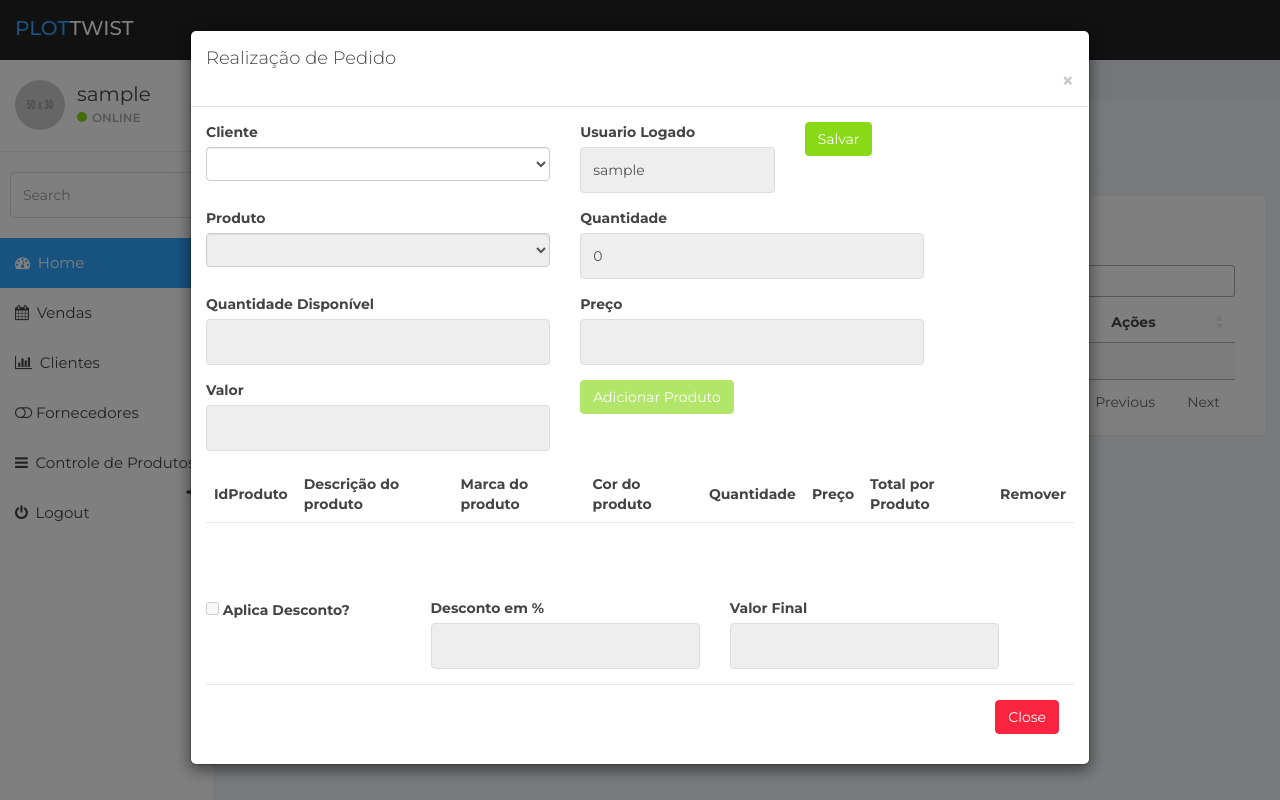
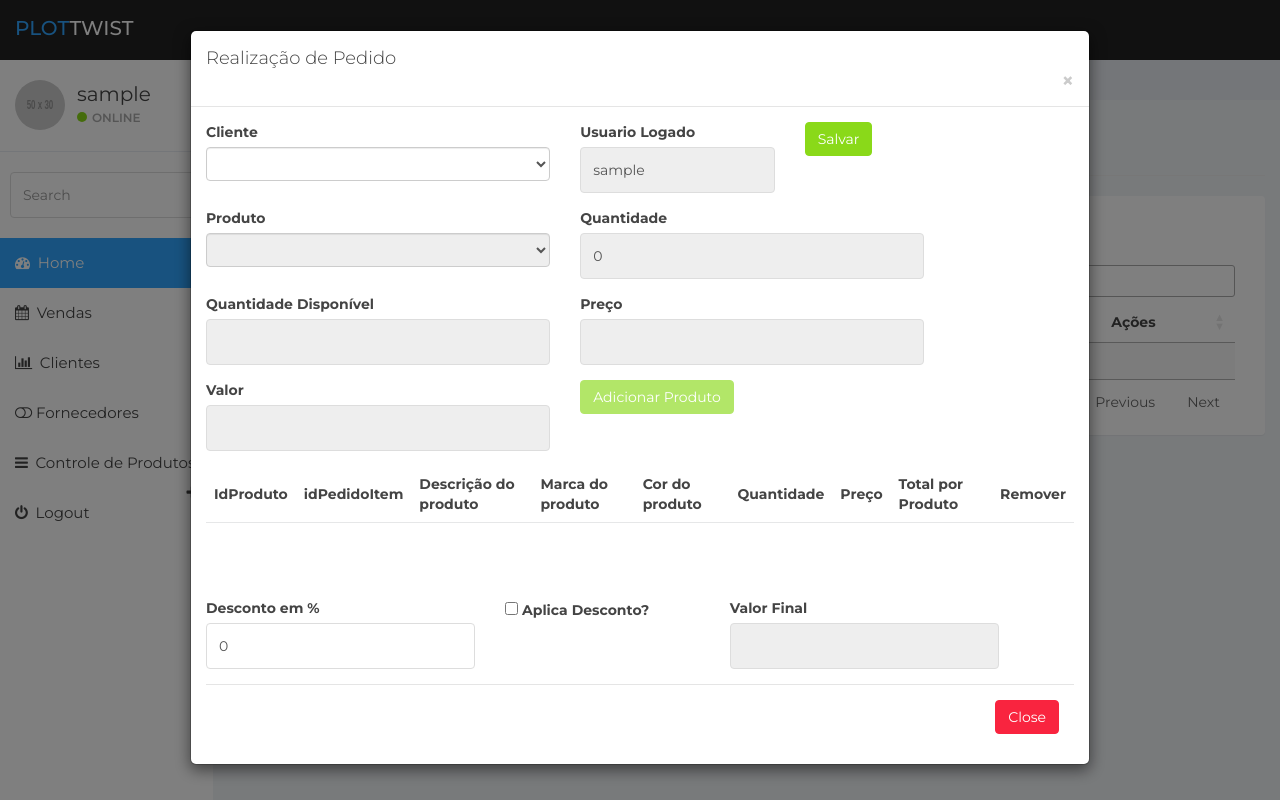
Before and after one commit to Zaael/PlotTwist_CatarinaFrazao, a Flask app: page /vendas in a window 1280 px wide, after a click on "Novo Pedido". Run offline with Flask 2, Linux system fonts and the light colour scheme; the visitor is signed in with stand-in values (Sample User, id 1); grey boxes labelled with a size stand in for pictures from a placeholder-image service; data that the repository does not hold is empty; some libraries are stand-ins or nearby versions.

Commit message:
alterações em venda

```diff
--- a/app/controllers/vendas.py
+++ b/app/controllers/vendas.py
@@ -46,11 +46,22 @@ def AdicionaPedidoItem():
         try:
             print('Entoru Pedido Itens')
             InsertPedidoItem(idPedido, idProduto, QuantidadePedidoItem)
-            print(selectUltimoPedidoItem())
-            return jsonify(selectUltimoPedidoItem())
+            view = selectPedidosItensView(idPedido)
+            return jsonify(view)
         except mysql.connector.Error as err:
             msg = 'Ops! Algo deu errado. Verifique as informações e tente novamente. Erro: {}'.format(err)
             return redirect(url_for('vendas'))
+
+@app.route('/deletarPedidoItem', methods=['POST','GET'])
+def deletarPedidoItem():
+    if request.method =='POST':
+        idPedidoItem = request.form['idPedidoItem']
+        try:
+            return jsonify(deletaPedidoItem(idPedidoItem))
+        except mysql.connector.Error as err:
+            msg = 'Ops! Algo deu errado. Verifique as informações e tente novamente. Erro: {}'.format(err)
+            return redirect(url_for('vendas'))
+
 
 @app.route('/GetProduto', methods=['GET','POST'])
 def GetProduto():
@@ -73,6 +84,33 @@ def GetProduto():
     return jsonify(dadosProduto)
 
 
+@app.route('/pedidosValoresView', methods=['POST','GET'])
+def pedidosValoresView():
+    if request.method =='POST':
+        idPedido = request.form['idPedido']
+        try:
+            cursor = connection.cursor()
+            cursor.execute("Select ValorFinal from PedidosValoresView where IdPedido = %s" %idPedido)
+            dadosPedidos = cursor.fetchone()
+            print('passou')
+        except mysql.connector.Error as err:
+            msg = 'Ops! Algo deu errado. Verifique as informações e tente novamente. Erro: {}'.format(err)
+            return redirect(url_for('vendas'))
+    return jsonify(dadosPedidos)
+
+@app.route('/InserirDescontoPedido', methods=['POST','GET'])
+def InserirDescontoPedido():
+    if request.method =='POST':
+        idPedido = request.form['idPedido']
+        percDesconto = request.form['percDesconto']
+        try:
+            # print(jsonify(InsertDescontoPedido(idPedido,percDesconto)))
+            return jsonify(InsertDescontoPedido(idPedido,percDesconto))
+        except mysql.connector.Error as err:
+            msg = 'Ops! Algo deu errado. Verifique as informações e tente novamente. Erro: {}'.format(err)
+            return redirect(url_for('vendas'))
+
+
 def insertPedido(cliente,usuario):
     IdUsuario = BuscaIdUsuario(usuario)
     cursor = connection.cursor()
@@ -83,6 +121,12 @@ def InsertPedidoItem(idPedido, idProduto, QuantidadePedidoItem):
     cursor = connection.cursor()
     cursor.execute('INSERT INTO PedidosItens (IdPedido, IdProduto, QtdPedidoItem)  VALUES (%s, %s, %s)', (idPedido, idProduto,QuantidadePedidoItem))
     connection.commit()
+
+def InsertDescontoPedido(idPedido, percDesconto):
+    cursor = connection.cursor()
+    cursor.execute("INSERT INTO PedidosDescontos (idPedido, percentualDesconto) VALUES (%s,%s)", (idPedido,percDesconto))
+    connection.commit()
+
 
 def selectUltimoPedido():
     cursor = connection.cursor()
@@ -95,6 +139,18 @@ def selectUltimoPedidoItem():
     cursor.execute('SELECT IdPedidoItem FROM PedidosItens ORDER BY 1 DESC LIMIT 1')
     IdPedidoItem =  cursor.fetchone()
     return IdPedidoItem
+
+def selectPedidosItensView(idPedido):
+    cursor = connection.cursor()
+    cursor.execute('select * from PedidosItensView where idPedido = %s' %idPedido)
+    dadosPedidos = cursor.fetchall()
+    data = [list(item) for item in dadosPedidos]
+    return data
+
+def deletaPedidoItem(idPedidoItem):
+    cursor = connection.cursor()
+    cursor.execute("DELETE FROM PedidosItens WHERE idPedidoItem = %s" %idPedidoItem)
+    connection.commit()
 
 def listaPedidos():
     cursor = connection.cursor()
--- a/app/templates/vendas.html
+++ b/app/templates/vendas.html
@@ -140,6 +140,7 @@
                                 <thead class="thead">
                                     <tr>
                                         <th scope="col"> IdProduto </th>
+                                        <th scope="col"> idPedidoItem </th>
                                         <th scope="col"> Descrição do produto </th>
                                         <th scope="col"> Marca do produto </th>
                                         <th scope="col"> Cor do produto </th>
@@ -158,15 +159,13 @@
                         </div>
                     </div>
                     <div class="form-row">
-                        <br>
-                        <div class="form-check col-sm-3">
-                            <input name="VerificaDescontoPedido" disabled type="checkbox" class="form-check-input"  id="VerificaDescontoPedido">
-                            <label class="form-check-label">Aplica Desconto?</label>
-                        </div>
-                        <br>
                         <div class="form-group col-md-4">
                                 <label>Desconto em %</label>
-                                <input name="DescontoPedido" value="" disabled required type="number" class="form-control"  id="DescontoPedido">
+                                <input name="DescontoPedido" value="0" required type="number" class="form-control"  id="DescontoPedido">
+                        </div>
+                        <div class="form-check col-sm-3">
+                            <input name="VerificaDescontoPedido" type="checkbox" class="form-check-input"  id="ToggleDescontoPedido">
+                            <label class="form-check-label">Aplica Desconto?</label>
                         </div>
                         <div class="form-group col-md-4">
                             <label>Valor Final</label>
@@ -188,7 +187,7 @@
         var IdCliente = parseInt($('#Cliente').val());
         var IdUsuario = $('#idUsuario').val();
         var IdProduto = '';
-        var IdPedido = '';
+        var IdPedido = 0;
         var descricao = '';
         var Marca = '';
         var Cor = '';
@@ -209,7 +208,6 @@
             $.post("AdicionaPedido",{idCliente:IdCliente,IdUsuario:IdUsuario}, function(data){
                 $('#GravaPedido').prop("disabled", true);
                 IdPedido = parseInt(data[0]);
-                alert(IdPedido);
             })
         })
         $('#ProdutoPedido').change(function(){
@@ -228,7 +226,7 @@
             })
         })
         $('#QuantidadePedido').focusout(function(){
-            var QuantidadeAtual = parseInt($(this).val());
+            QuantidadeAtual = parseInt($(this).val());
             if(QuantidadeAtual >= 0 && QuantidadeAtual <= $('#QuantidadeDisponivelPedido').val()){
                 var total = $('#PrecoProduto').val() * QuantidadeAtual
                 $('#ValorTotalProduto').val(total.toFixed(2));
@@ -238,11 +236,29 @@
             }
         })
 
+        var idPedidoItem = 0;
         $('#AdicionaProdutos').click(function(){
             if ($('#ValorTotalProduto').val() != 0 && $('#ValorTotalProduto').val() !='' && $('#QuantidadePedido').val() != 0 && $('#QuantidadePedido').val() != '') {
+                $.post("AdicionaPedidoItem",{idPedido:IdPedido,idProduto:IdProduto,QuantidadePedidoItem:QuantidadeAtual},function(data){
+                    var ValorPorProdutoTabela = data[0][8];
+                    var last_element = data[data.length - 1];
+                    console.log(last_element[0]);
+                    idPedidoItem = last_element[0];
+                    PreencheTabela();
+                    LimpaTela();
+                    AtualizaValorFinal();
+                    $('#VerificaDescontoPedido').prop("disabled",false);
+
+                })
+                return false;
+            }
+        })
+
+        function PreencheTabela(){
             var newRow = $("<tr>");
                     var cols = "";
                     cols += '<td>'+ IdProduto +'</td>';
+                    cols += '<td id= idPedidoItem>'+ idPedidoItem +'</td>';
                     cols += '<td>'+ descricao +'</td>';
                     cols += '<td>'+ Marca +'</td>';
                     cols += '<td>'+ Cor +'</td>';
@@ -250,51 +266,56 @@
                     cols += '<td>'+ $('#PrecoProduto').val() +'</td>';
                     cols += '<td class="valorTotalSoma">'+ $('#ValorTotalProduto').val() +'</td>';
                     cols += '<td>';
-                cols += '<button class="remover btn danger fa fa-trash-o" aria-hidden="true" type="button"></button>';
+                    cols += '<button value="'+idPedidoItem+'" class="remover btn danger fa fa-trash-o" aria-hidden="true" type="button"></button>';
                     cols += '</td>';
                     newRow.append(cols);
                     $("#ProdutosPedido").append(newRow);
+        }
 
-                $.post("AdicionaPedidoItem",{idPedido:IdPedido,idProduto:IdProduto,QuantidadePedidoItem:QuantidadeAtual},function(data){
-                    alert('FOI!');
-                })
-
+        function LimpaTela(){
             $('#ProdutoPedido').focus();
             $('#QuantidadePedido').val(0);
             $('#QuantidadeDisponivelPedido').val("");
             $('#PrecoProduto').val("");
             $('#ValorTotalProduto').val("");
+        }
 
-                // ValorFinal = 0;
-                $('.valorTotalSoma').each(function(){
-                    ValorFinal += parseFloat($(this).text());
+        function AtualizaValorFinal(){
+            $.post('pedidosValoresView',{idPedido: IdPedido},function(data){
+                var ValorFinal = data[0];
+                $('#ValorTotalPedido').val(ValorFinal.toFixed(2));
+            })
+        }
+
+        $("#ProdutosPedido").on("click",".remover", function(){
+            idPedidoItem = $('.remover').val();
+            $(this).closest('tr').remove();
+            $.post('deletarPedidoItem',{idPedidoItem:idPedidoItem},function(){
+                AtualizaValorFinal();
+            })
         });
 
-                $('#ValorTotalPedido').val(ValorFinal.toFixed(2));
-                $('#VerificaDescontoPedido').prop("disabled",false);
-
-                return false;
+        $('#ToggleDescontoPedido').change(function(){
+            ToggleDescontoPedido();
+        })
+        function ToggleDescontoPedido(){
+            if ($('#ToggleDescontoPedido').is(":checked")) {
+                    $('#DescontoPedido').prop("disabled", true);
+                    valor = $('#DescontoPedido').val();
+                    if( valor != 0){
+                        $.post('InserirDescontoPedido',{idPedido:IdPedido,percDesconto: valor},function(data){
+                            console.log(data);
+                        })
+                        AtualizaValorFinal();
                     }
-        })
-
-        $("#ProdutosPedido").on("click",".remover", function(){
-            $(this).closest('tr').remove();
-        });
-
-        $('#VerificaDescontoPedido').change(function(){
-            if ($(this).is(":checked")) {
-                $('#DescontoPedido').prop("disabled", false);
-                $('#DescontoPedido').change(function(){
-                    AplicaDesconto = ValorFinal - (ValorFinal * (parseFloat($('#DescontoPedido').val()).toFixed(2)/100));
-                    $('#ValorTotalPedido').val(AplicaDesconto.toFixed(2));
-                })
                 }
             else{
                     $('#DescontoPedido').val("");
                     $('#DescontoPedido').prop("disabled", true);
-                $('#ValorTotalPedido').val(ValorFinal.toFixed(2));
+                    AtualizaValorFinal();
                 }
-        })
+        }
+
 
     })
 
```
Lines whose indentation alone changed are shown as unchanged.
